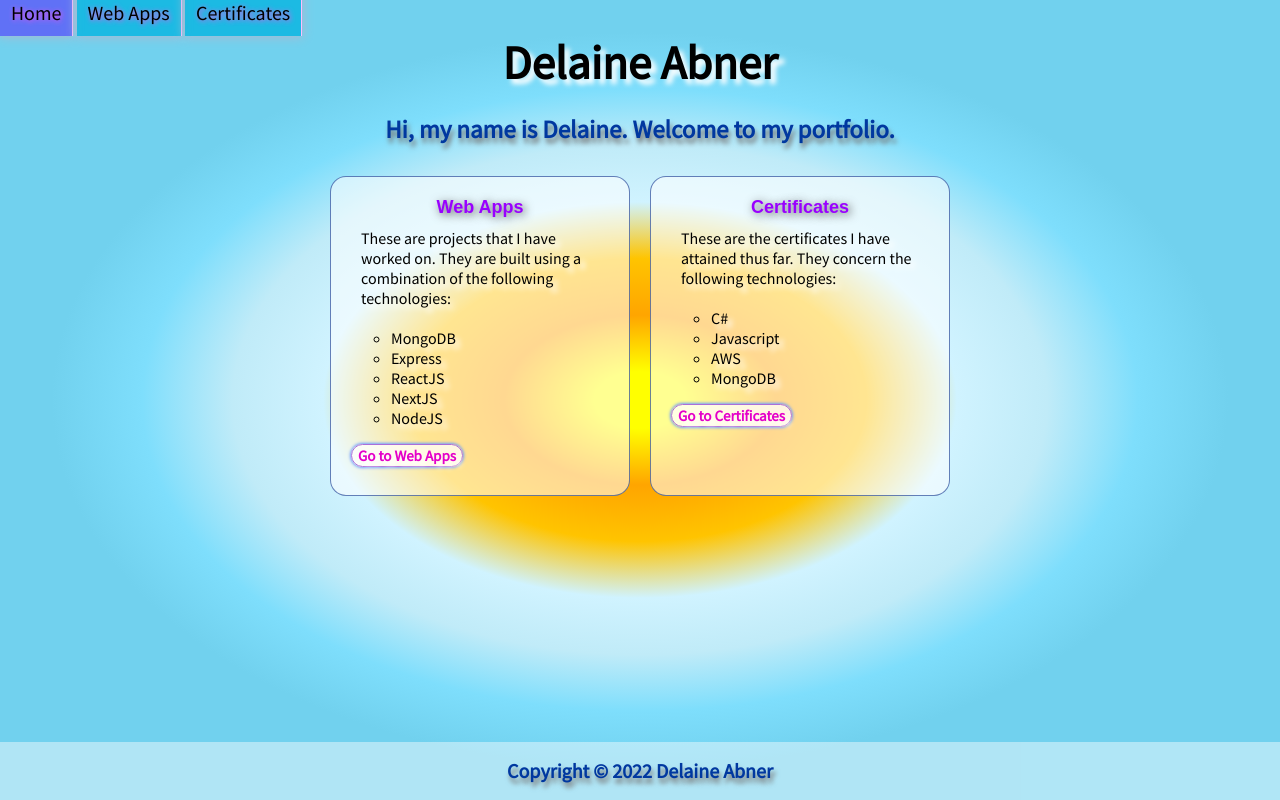
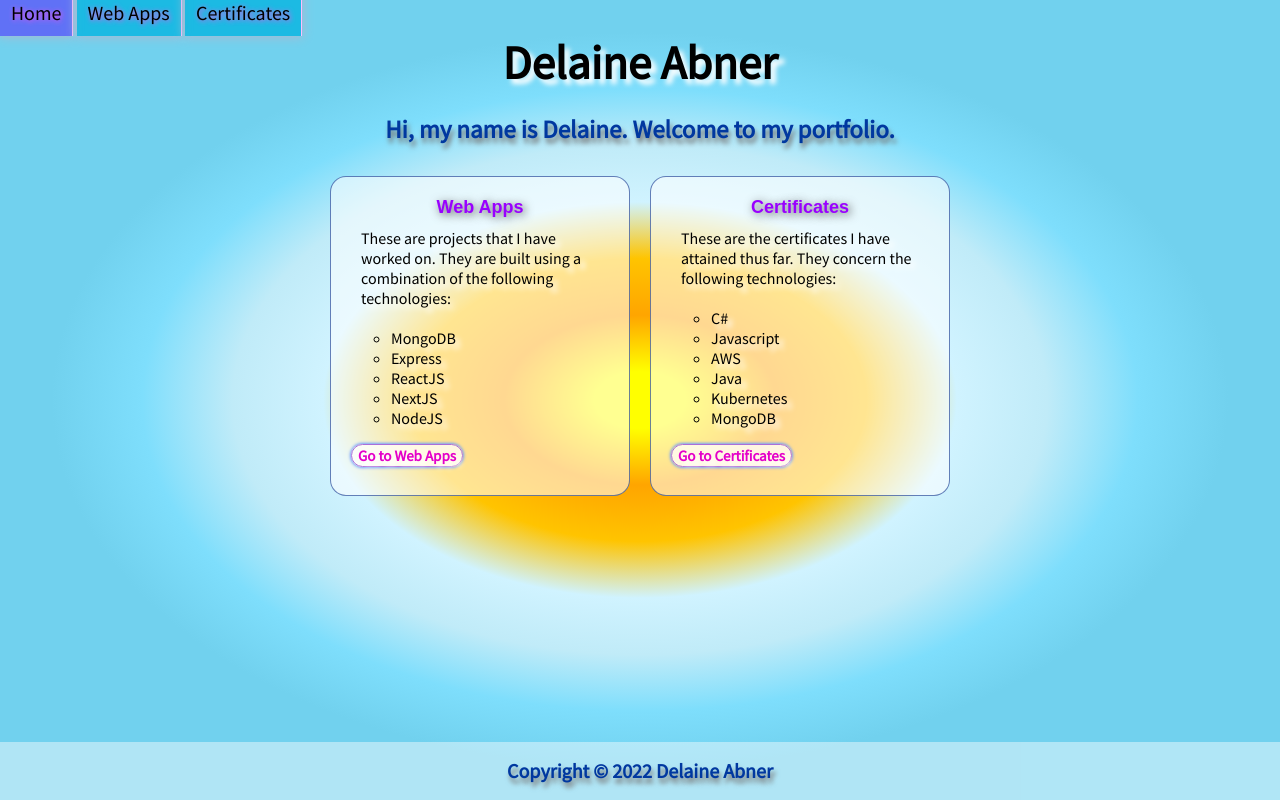
Before and after one commit to delaine3/delaine-abner-portfolio, a Next.js app: page / in a window 1280 px wide. Built offline with nearby package versions, Linux system fonts and the light colour scheme.

Commit message:
Updated index page

```diff
--- a/pages/index.js
+++ b/pages/index.js
@@ -45,6 +45,8 @@ export default function Index() {
               <li id="project">C#</li>
               <li id="project">Javascript</li>
               <li id="project">AWS</li>
+              <li id="project">Java</li>
+              <li id="project">Kubernetes</li>
               <li id="project">MongoDB</li>
             </ul>
             <Link href="/certificates">
```
